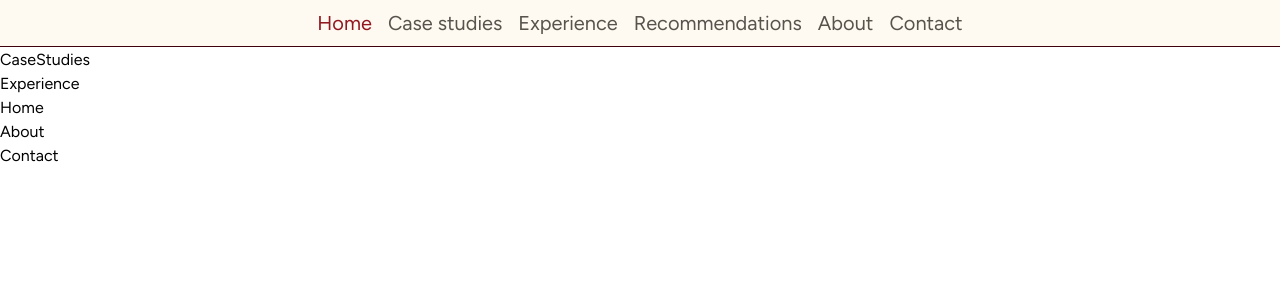
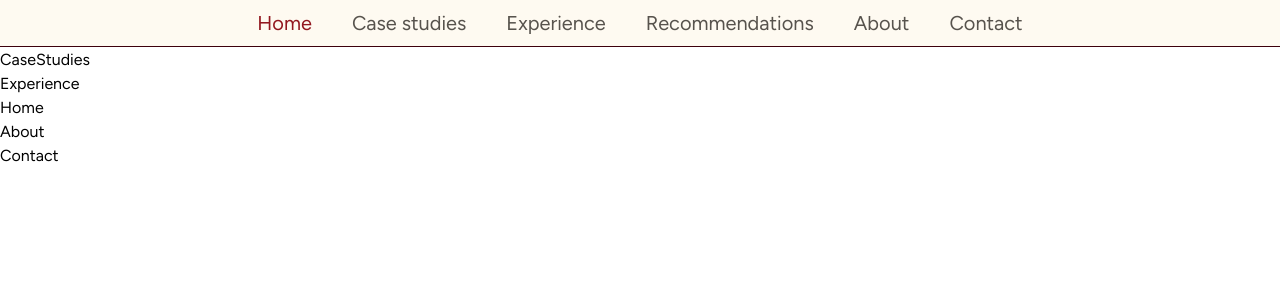
Before and after one commit to dean-tunbridge/px-portfolio, a React (Vite) app: page / in a window 1280 px wide. Shown: the top 300 px of the page. Built offline with nearby package versions, Linux system fonts and the light colour scheme.

Commit message:
fix gap on navbar

```diff
--- a/src/components/Navbar.tsx
+++ b/src/components/Navbar.tsx
@@ -1,8 +1,8 @@
 export default function Navbar() {
   return (
-    <div className="fixed top-0 right-0 left-0 ">
-      <nav className="p-2 gap-6 bg-surface-default-subtle border-b border-border-primary ">
-        <ul className="text-base flex flex-row justify-center">
+    <div className="fixed top-0 right-0 left-0">
+      <nav className="p-2 bg-surface-default-subtle border-b border-border-primary ">
+        <ul className="text-base flex flex-row justify-center gap-6">
           <li>
             <a
               className="font-normal text-content-brand-secondary px-2 py-1 rounded-md hover:bg-surface-default-subtle active:text-content-brand-secondary"
```
